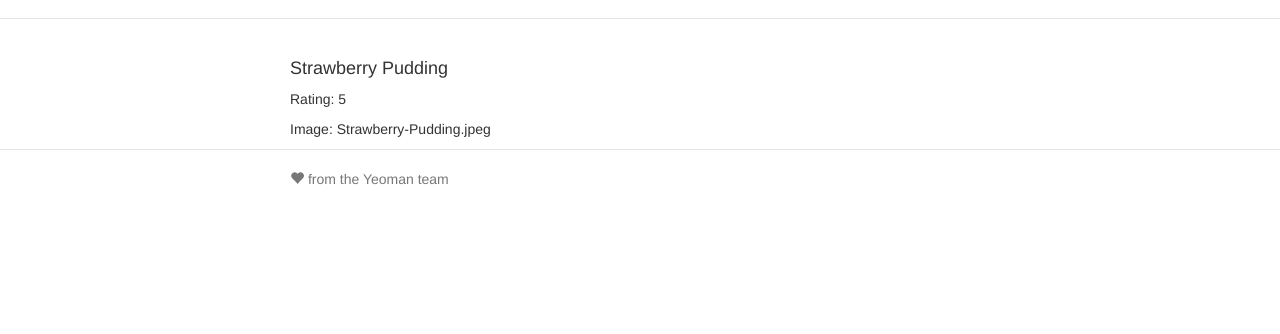
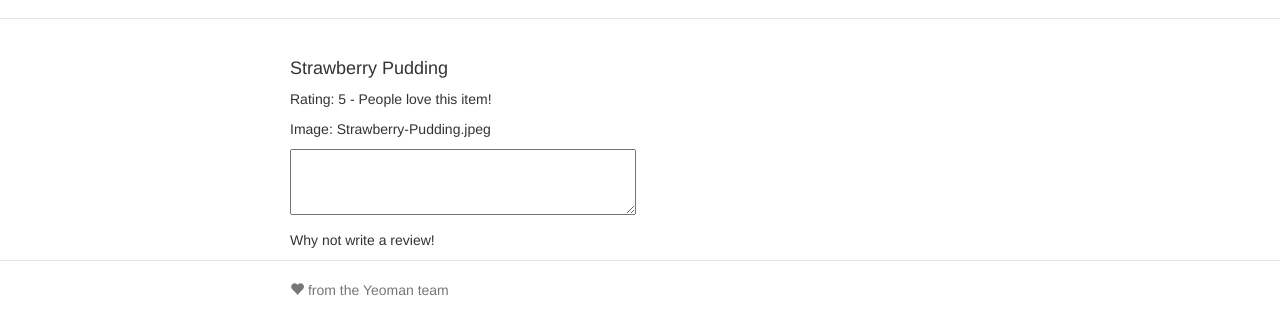
Before and after one commit to ashleighc207/fend-angular-project, a website: page app/index.html in a window 1280 px wide. Shown: the part 54-388 px from the top of the page. Drawn offline with nearby package versions, Linux system fonts and the light colour scheme; files that its build step writes are made by us from their sources.

Commit message:
Add in section for writing reviews

```diff
--- a/app/views/menu.html
+++ b/app/views/menu.html
@@ -1,7 +1,16 @@
 <div class="row">
-	<div class="col-md-4">
-		<h4>{{menu.name}}</h4>
-		<p>Rating: {{menu.rating}}</p>
-		<p>Image: {{menu.img}}</p>
+	<div class="items-container">
+		<div class="col-md-4">
+			<h4>{{menu.name}}</h4>
+			<p>Rating: {{menu.rating}}<span ng-if="menu.rating > 4.0" ng-class="{highlight: menu.rating > 4.5}"> - People love this item!</span></p>
+			<p>Image: {{menu.img}}</p>
+			<p>
+				<textarea ng-model="menu.newReview" name="menu.review" rows="3" cols="40"></textarea>
+			</p>
+			<p>
+				{{menu.newReview}}
+				<span ng-if="!menu.newReview">Why not write a review!</span>
+			</p>
+		</div>
 	</div>
 </div>
```
